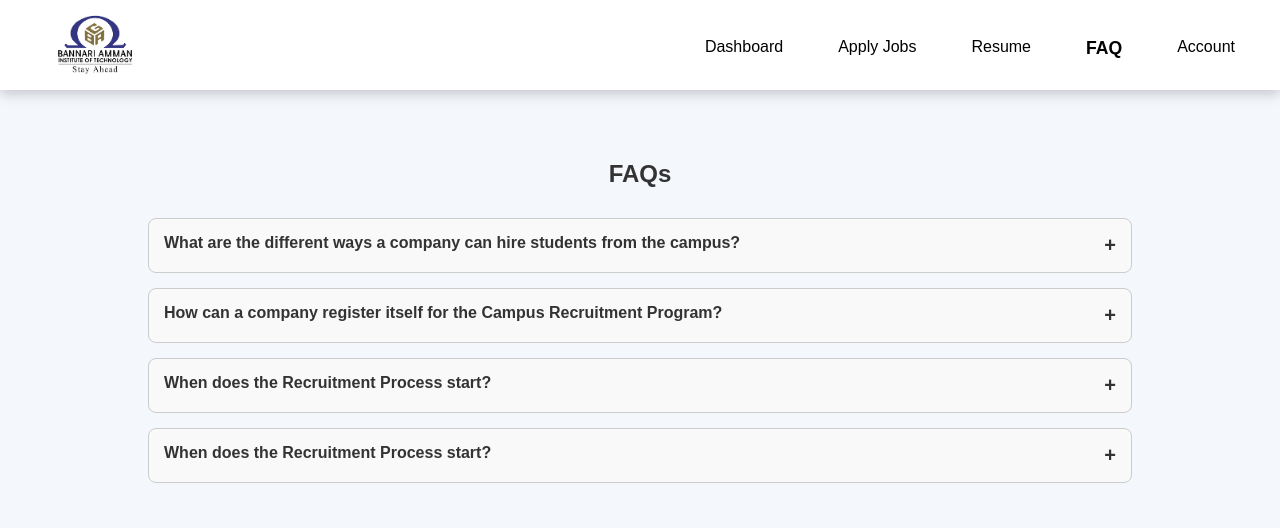
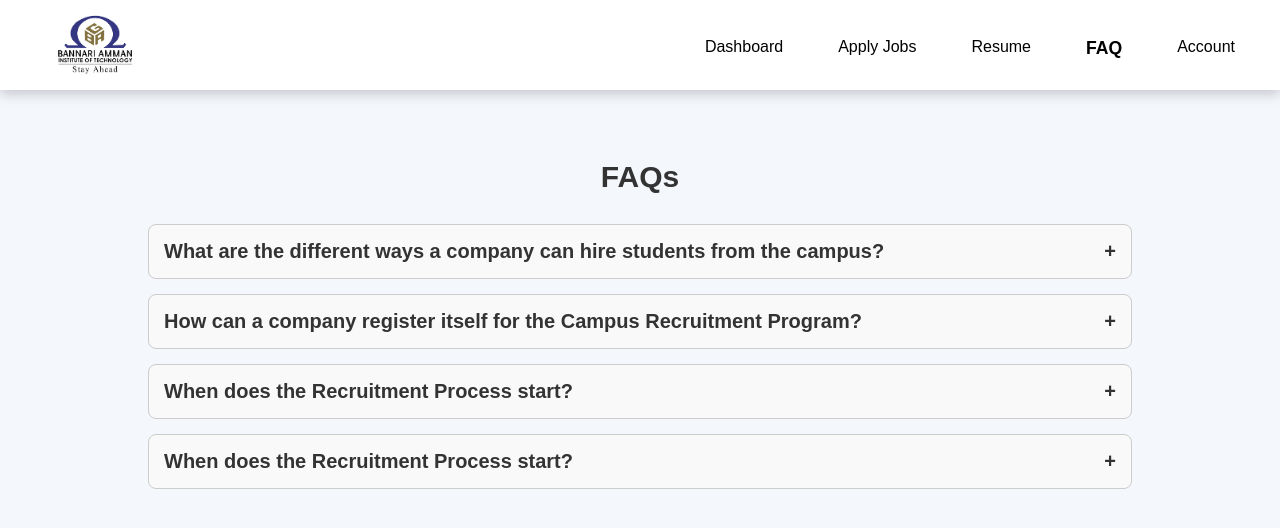
Before and after one commit to sakthivelshona/Portal, a React (Vite) app: page /faq in a window 1280 px wide. Shown: the top 528 px of the page. Built offline with nearby package versions, Linux system fonts and the light colour scheme.

Commit message:
font family is updated

```diff
--- a/index.html
+++ b/index.html
@@ -6,7 +6,7 @@
     <!-- public/index.html -->
     <link rel="preconnect" href="https://fonts.googleapis.com">
     <link rel="preconnect" href="https://fonts.gstatic.com" crossorigin>
-    <link href="https://fonts.googleapis.com/css2?family=Outfit:wght@100..900&display=swap" rel="stylesheet">
+    <link href="https://fonts.googleapis.com/css2?family=Plus+Jakarta+Sans&display=swap" rel="stylesheet">
     <meta name="viewport" content="width=device-width, initial-scale=1.0" />
     <title>Vite + React</title>
   </head>
--- a/src/App.css
+++ b/src/App.css
@@ -1,8 +1,8 @@
 /* src/App.css */
 body {
   margin: 0;
-  font-family: "Outfit", serif;
+  font-family: "Plus Jakarta Sans", serif;
   font-optical-sizing: auto;
-  font-weight: 400;
+  font-weight: 500;
   font-style: normal;
 }
--- a/src/components/ResumeBuilder/ResumeBuilder.css
+++ b/src/components/ResumeBuilder/ResumeBuilder.css
@@ -335,7 +335,6 @@
   ul li::before {
     content: "\f0da";
     /* FontAwesome arrow icon */
-    font-family: 'Font Awesome 5 Free';
     /* Ensure FontAwesome is used */
     font-weight: 900;
     /* For solid icons */
@@ -415,7 +414,6 @@
   color: #333;
   margin-bottom: 20px;
   padding-top: 30px;
-  font-family: 'Encode Sans Condensed', serif;
 }
 
 .description {
--- a/src/components/Student/Style.css
+++ b/src/components/Student/Style.css
@@ -200,12 +200,12 @@ body {
   max-width: 80%;
   margin: 50px auto;
   padding: 20px;
-  font-family: Arial, sans-serif;
 }
 
 .faq-container h2 {
   text-align: center;
   margin-bottom: 30px;
+  font-size: 30px;
 }
 
 .faq-cards {
@@ -226,7 +226,7 @@ body {
   display: flex;
   justify-content: space-between;
   font-weight: bold;
-  font-size: 16px;
+  font-size: 20px;
 }
 
 .faq-toggle-icon {
@@ -236,9 +236,10 @@ body {
 
 .faq-answer {
   margin-top: 10px;
-  font-size: 14px;
   color: #555;
   padding-left: 10px;
+  font-size: 17px;
+
 }
 
 /* Account Student Styles */
```
